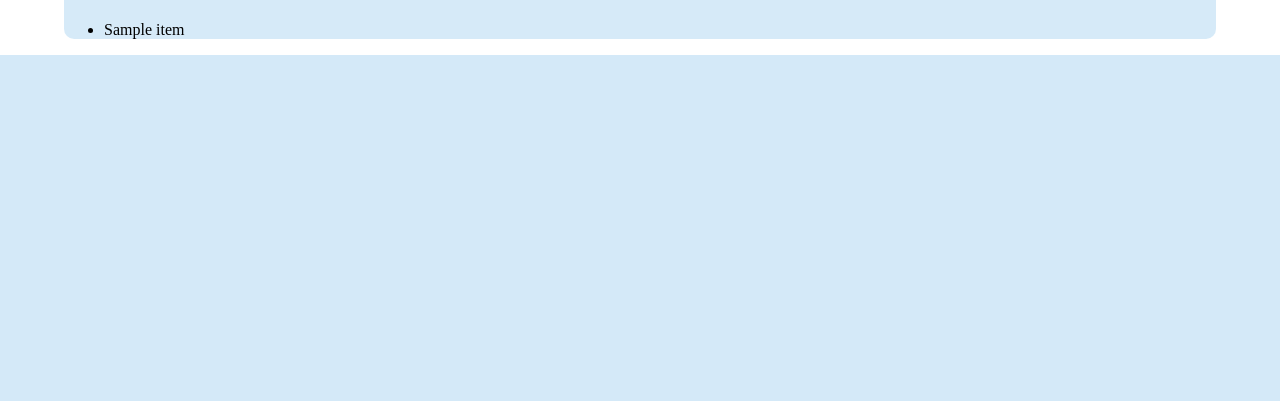
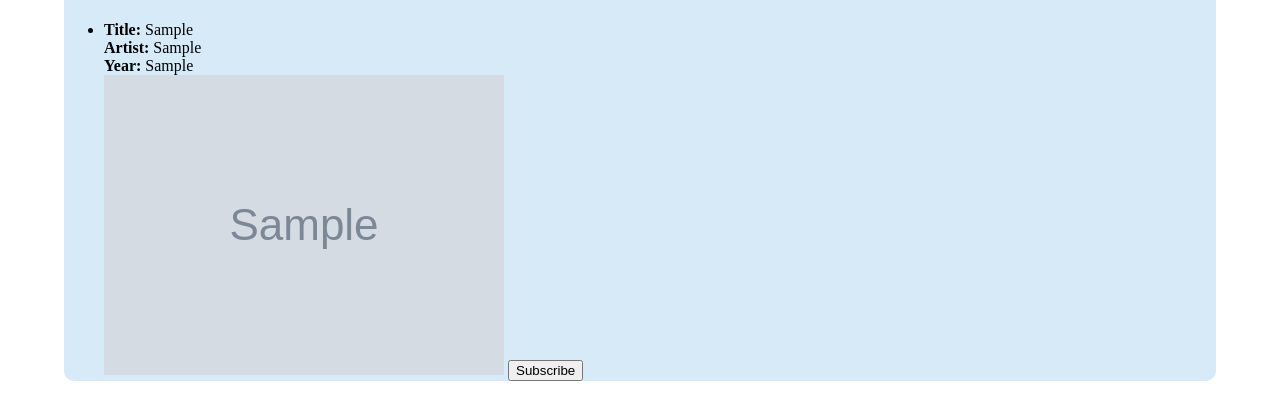
Before and after one commit to amatt06/Cloud-SP3-A2, a Flask app: template app/templates/main.html in a window 1280 px wide. Shown: the part 748-1149 px from the top of the page. Before the commit the page ends 803 px from the top, so only its background shows below. Run offline with Flask 3, Linux system fonts and the light colour scheme; the template is opened without the code that fills it: most values are stand-ins (such as "Sample title", 1, 10 or a date in 2020); grey boxes marked "Sample" are stand-in pictures.

Commit message:
query results presented

```diff
--- a/app/controller/query_handler.py
+++ b/app/controller/query_handler.py
@@ -1,11 +1,13 @@
 import boto3
-from flask import request, redirect, url_for
+from flask import request, redirect, url_for, session
 
 
 def handle_query():
     title = request.form.get('title')
     year = request.form.get('year')
     artist = request.form.get('artist')
+
+    session.pop('query_results', None)
 
     dynamodb = boto3.client('dynamodb')
 
@@ -48,6 +50,7 @@ def handle_query():
             return redirect(url_for('main', message='No result is retrieved. Please query again'))
 
         print(items)
+        session['query_results'] = items
         return redirect(url_for('main', music_items=items))
     else:
         return redirect(url_for('main', message='No result is retrieved. Please query again'))
--- a/app/static/style.css
+++ b/app/static/style.css
@@ -93,3 +93,7 @@ h1 {
     min-height: 40vh;
     max-height: fit-content;
 }
+
+li {
+    margin-bottom: 20px;
+}
--- a/app/templates/main.html
+++ b/app/templates/main.html
@@ -27,19 +27,26 @@
         <input type="submit" value="Query">
     </form>
 
-    <div class="music-area">
-        {% if music_items %}
+    {% if message %}
+    <div class="error-message">{{ message }}</div>
+    {% endif %}
+
+    {% if query_results %}
+    <div class="query-results">
         <ul>
-            {% for item in music_items %}
-            <li>{{ item }}</li>
+            {% for result in query_results %}
+            <li>
+                <strong>Title:</strong> {{ result.title.S }}<br>
+                <strong>Artist:</strong> {{ result.artist.S }}<br>
+                <strong>Year:</strong> {{ result.year.S }}<br>
+                <img src="{{ result.image_url }}" alt="Artist Image">
+                <button class="subscribe-button" data-title="{{ result.title }}" data-artist="{{ result.artist }}">
+                    Subscribe
+                </button>
+            </li>
             {% endfor %}
         </ul>
-        {% endif %}
     </div>
-
-
-    {% if message %}
-    <div class="error-message">{{ message }}</div>
     {% endif %}
 </div>
 
--- a/main.py
+++ b/main.py
@@ -24,7 +24,9 @@ def main():
     user_name = session.get('user_name')
     message = request.args.get('message', None)
     music_items = request.args.get('music_items', None)
-    return render_template('main.html', user_name=user_name, message=message, music_items=music_items)
+    query_results = session.get('query_results', None)
+    return render_template('main.html', user_name=user_name, message=message, music_items=music_items,
+                           query_results=query_results)
 
 
 @app.route('/query', methods=['POST'])
```
